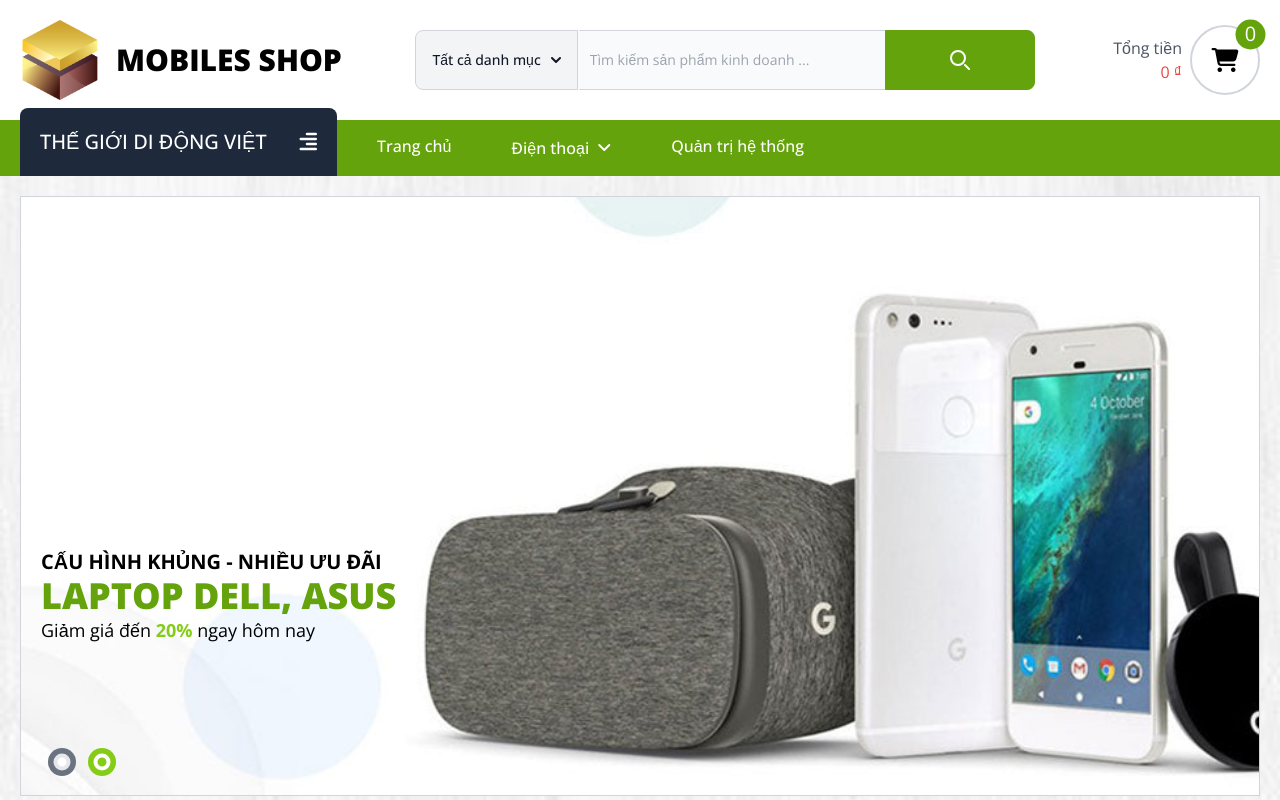
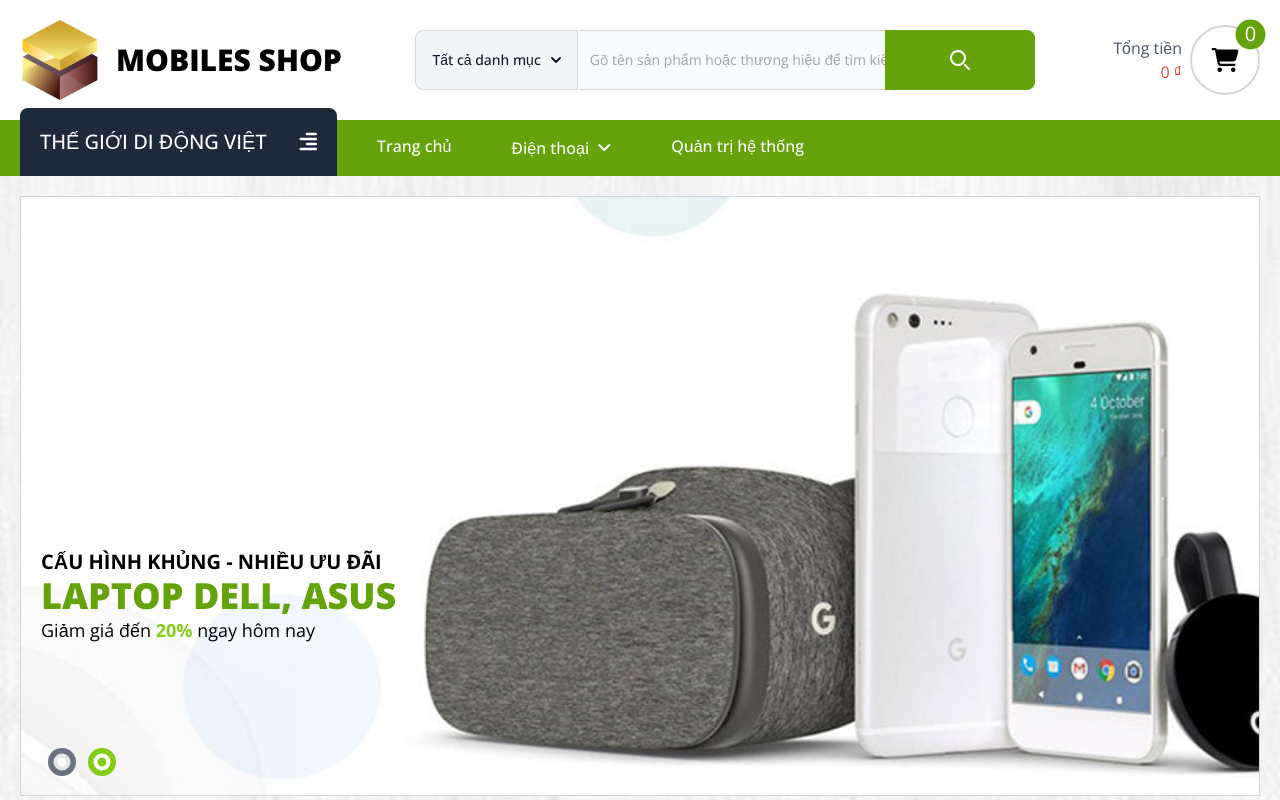
Before and after one commit to truyenlm16111992/cyberphoneshop, a website with bundled scripts: page app/views/index.html in a window 1280 px wide. Shown: the top 800 px of the page. Built offline with nearby package versions, Linux system fonts and the light colour scheme; no server answers.

Commit message:
fix tim kiem

```diff
--- a/app/views/index.html
+++ b/app/views/index.html
@@ -235,7 +235,7 @@
                     <div class="relative flex w-full">
                         <input type="search" id="tbSearchProduct"
                             class="peer flex-1 p-2.5 w-full text-sm text-gray-900 bg-gray-50 rounded-r-lg border-l-gray-50 border-l-2 border border-gray-300 focus:ring-lime-500 focus:border-lime-500"
-                            placeholder="Tìm kiếm sản phẩm kinh doanh ..." required>
+                            placeholder="Gõ tên sản phẩm hoặc thương hiệu để tìm kiếm ..." required>
                         <div id="dropdown-search" class="hidden absolute top-[100%] peer-focus:inline-block hover:inline-block translate-y-1 result-search z-30 w-full">
                             <div class="grid shadow-lg border-b-2 bg-white">
                                 <div class="p-2">
```
